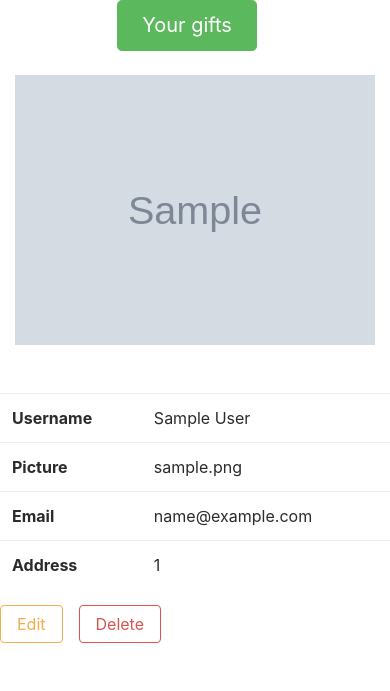
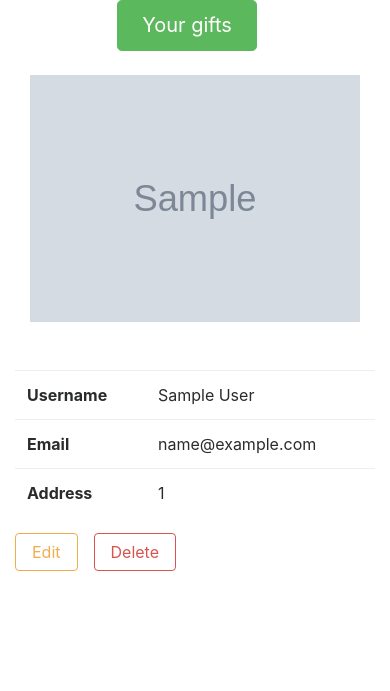
Before and after one commit to Zinston/giftr, a Flask app: page /users/1/profile in a window 390 px wide. Shown: the part 204-895 px from the top of the page. After the commit the page ends 775 px from the top, so only its background shows below. Run offline with Flask 2, Linux system fonts and the light colour scheme; the visitor is signed in with stand-in values (Sample User, id 1); tables that the repository leaves empty hold one stand-in row (values such as "Sample post"); grey boxes marked "Sample" are stand-in pictures; parts of the project's set-up code (start-up, migrations or seed data) failed here and were passed over; some libraries are stand-ins or nearby versions.

Commit message:
Improve responsivity on user.html, remove show picture url.

```diff
--- a/application/views/client/users/templates/user.html
+++ b/application/views/client/users/templates/user.html
@@ -16,6 +16,7 @@
 	{% endif %}
 </div>
 
+<div class="container">
 	<div class="row">
 		<div class="col-md-3 mb-5 text-center">
 			<img class="img-fluid" src="{{ user.picture }}">
@@ -26,10 +27,6 @@
 					<tr>
 						<th scope="row">Username</th>
 						<td>{{ user.name }}</td>
-				</tr>
-				<tr>
-					<th scope="row">Picture</th>
-					<td><span style="word-wrap: break-word; hyphens: auto;">{{ user.picture }}</span></td>
 					</tr>
 					<tr>
 						<th scope="row">Email</th>
@@ -51,5 +48,6 @@
 			{% endif %}
 		</div>
 	</div>
+</div>
 
 {% endblock %}
```
Lines whose indentation alone changed are shown as unchanged.
